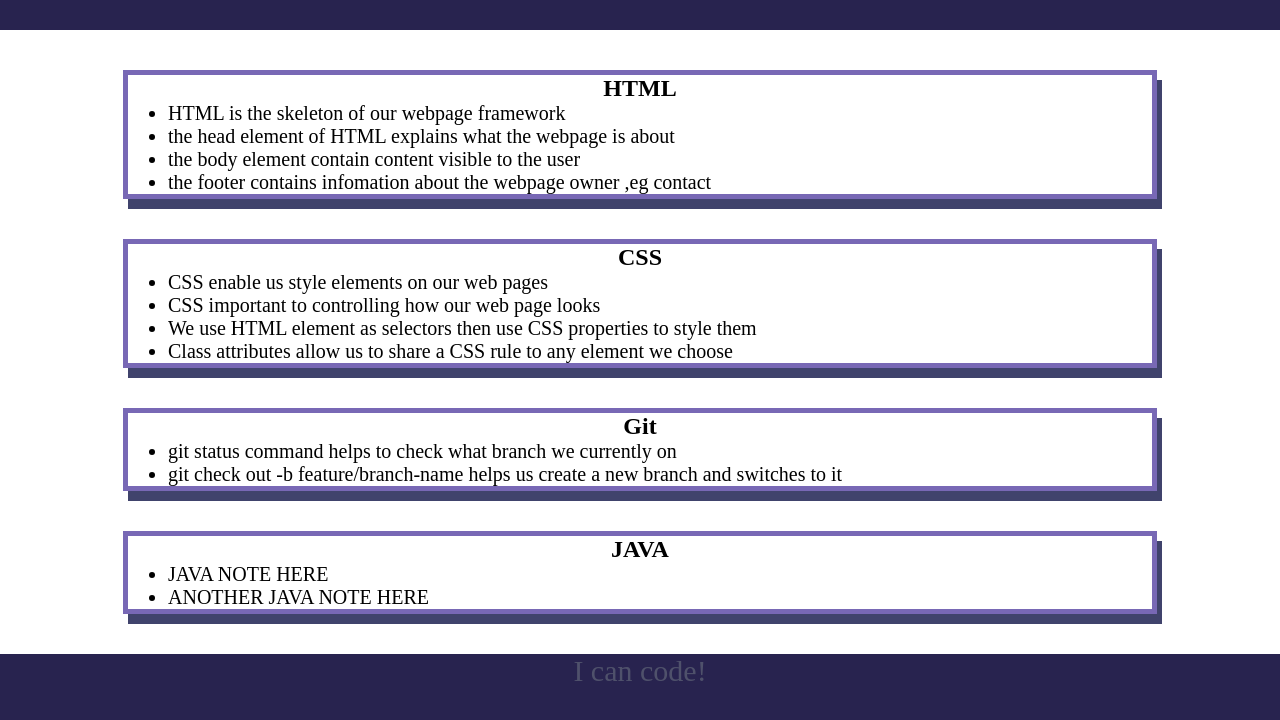
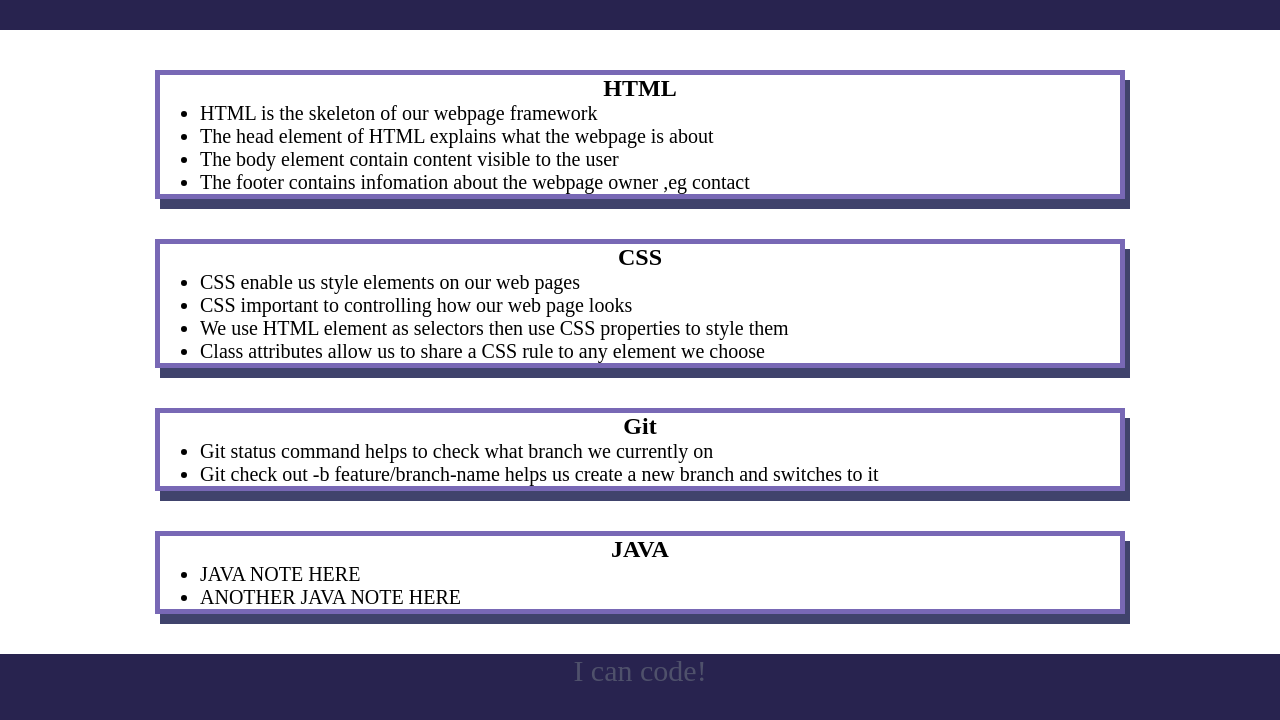
Before and after one commit to samueltuki/prework-study-guide, a plain HTML site: page index.html in a window 1280 px wide. Shown: the part 90-810 px from the top of the page. Drawn offline with Linux system fonts and the light colour scheme.

Commit message:
added CSS to project

```diff
--- a/assets/style.css
+++ b/assets/style.css
@@ -29,7 +29,7 @@ p{
     font-size: 30px;
 }
 .card {
-    width: 80%;
+    width: 75%;
     margin: 40px auto;
     border: 5px solid rgb(120, 104, 181);
     box-shadow: 5px 10px #40436c;
--- a/index.html
+++ b/index.html
@@ -17,9 +17,9 @@
         <h2>HTML</h2>
         <ul>
           <li>HTML is the skeleton of our webpage framework</li>
-          <li>the head element of HTML explains what the webpage is about</li>
-          <li>the body element contain content visible to the user</li>
-          <li>the footer contains infomation about the webpage owner ,eg contact</li>
+          <li>The head element of HTML explains what the webpage is about</li>
+          <li>The body element contain content visible to the user</li>
+          <li>The footer contains infomation about the webpage owner ,eg contact</li>
         </ul>
       </section>
 
@@ -36,8 +36,8 @@
       <section class="card" id="git-section">
         <h2>Git</h2>
         <ul>
-          <li>git status command helps to check what branch we currently on</li>
-          <li>git check out -b feature/branch-name helps us create a new branch and switches to it</li>
+          <li>Git status command helps to check what branch we currently on</li>
+          <li>Git check out -b feature/branch-name helps us create a new branch and switches to it</li>
         </ul>
       </section>
 
```
